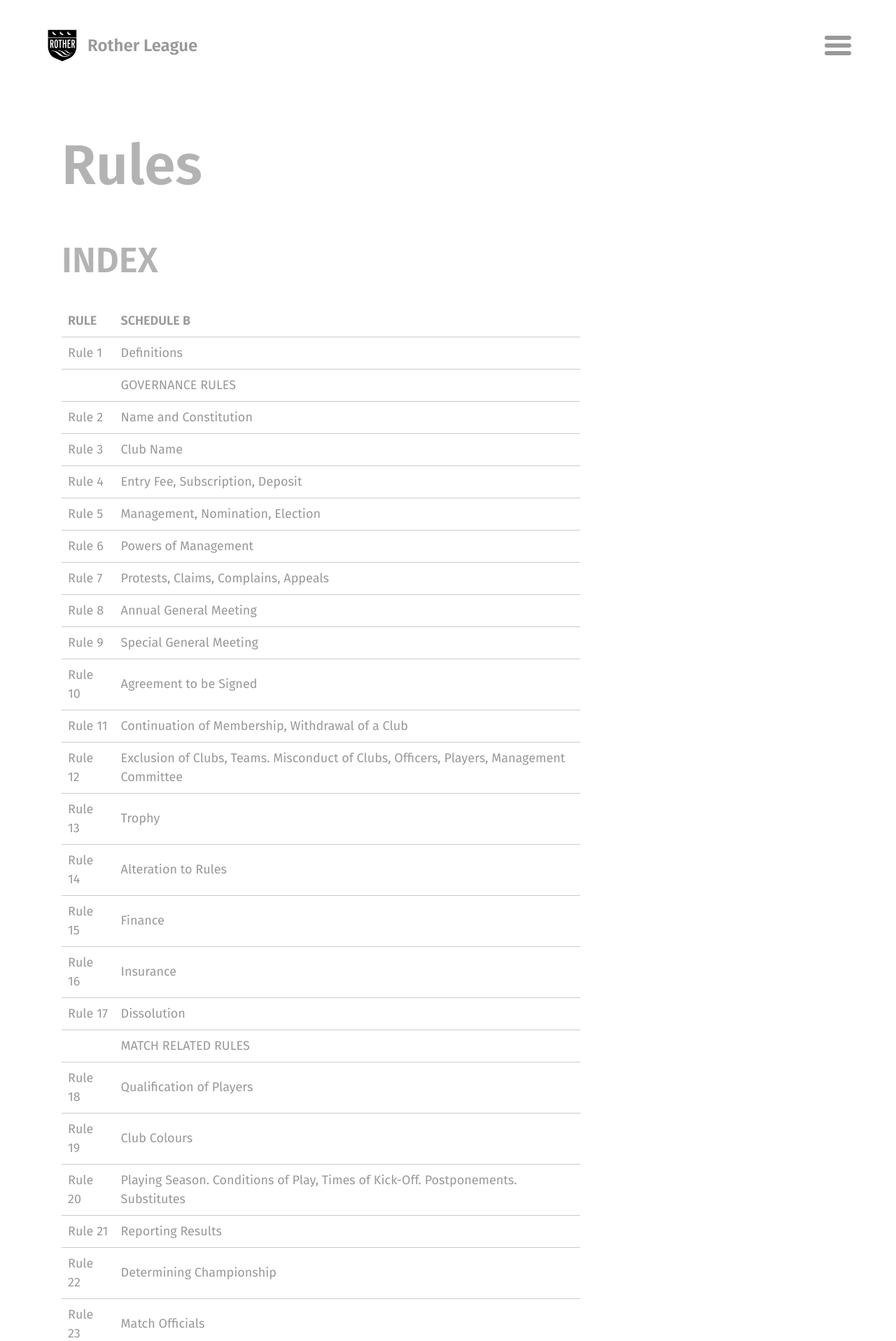
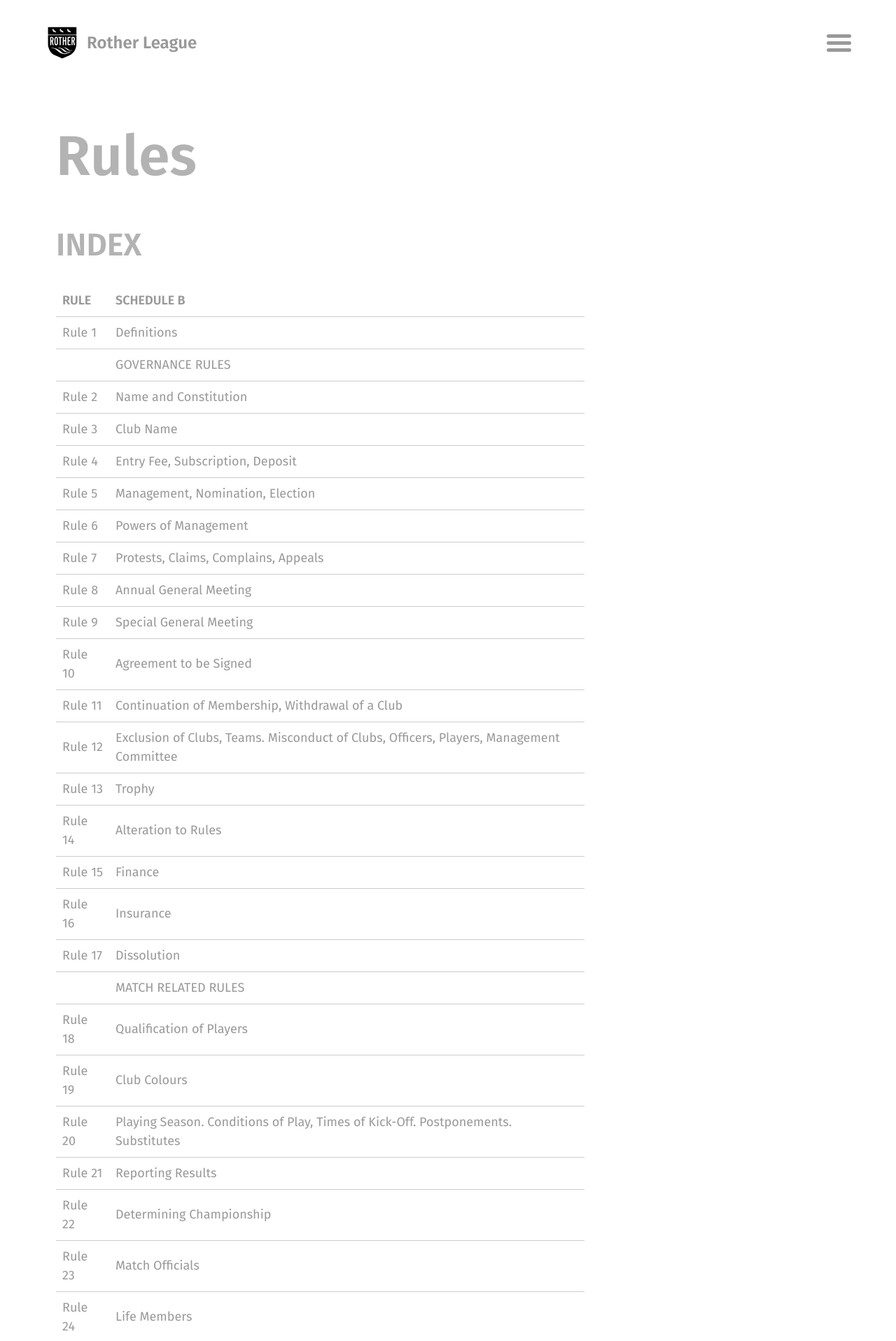
Before and after one commit to rotherleague/Rother, a Jekyll site: the page built from rules.md, in a window 1280 px wide. Shown: the top 1916 px of the page at 70% size. Built offline with Jekyll 4.4.1, drawn with Linux system fonts in a browser that asks for light colours; nearby versions of some CDN libraries.

Commit message:
Update _variables.scss

```diff
--- a/_sass/basically-basic/_variables.scss
+++ b/_sass/basically-basic/_variables.scss
@@ -9,11 +9,11 @@ $large: 1024px !default;
 $xlarge: 1280px !default;
 
 /* Fluid type */
-$base-font-size: 18px !default;
+$base-font-size: 16px !default;
 $min-vw: $small !default;
 $max-vw: $xlarge !default;
-$min-font-size: 16px !default;
-$max-font-size: 22px !default;
+$min-font-size: 14px !default;
+$max-font-size: 20px !default;
 
 /* Calculate Modular Scale */
 $modular-scale-1: 1.067 !default; /* small */
@@ -52,7 +52,7 @@ $monospace-font-family: Menlo, Consolas, Monaco, "Courier New", Courier,
 $base-color: #393e46 !default;
 $text-color: #181c22 !default;
 $accent-color: #00838a !default;
-$background-color: #fff !default;
+$background-color: #f4f4f4 !default;
 $code-background-color: tint($base-color, 95%) !default;
 $border-color: tint($base-color, 80%) !default;
 $overlay-color: $base-color !default;
```
